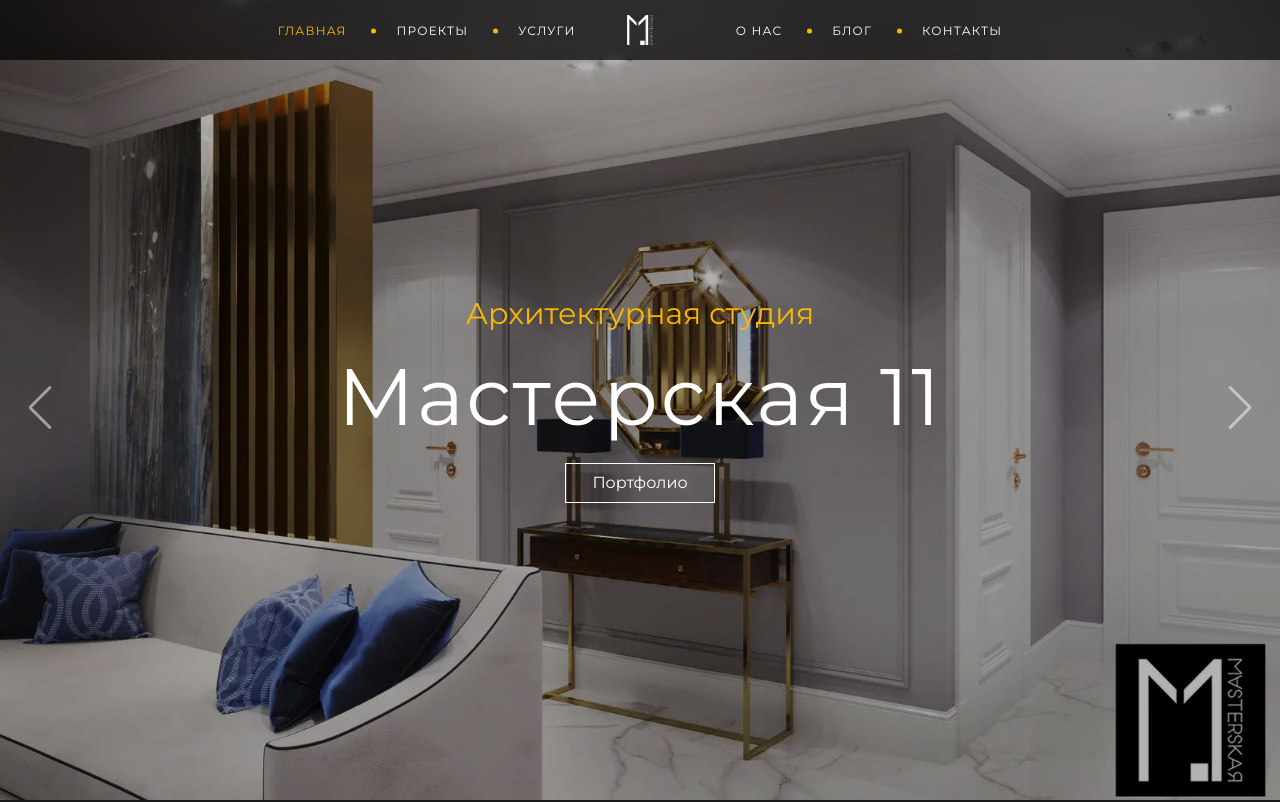
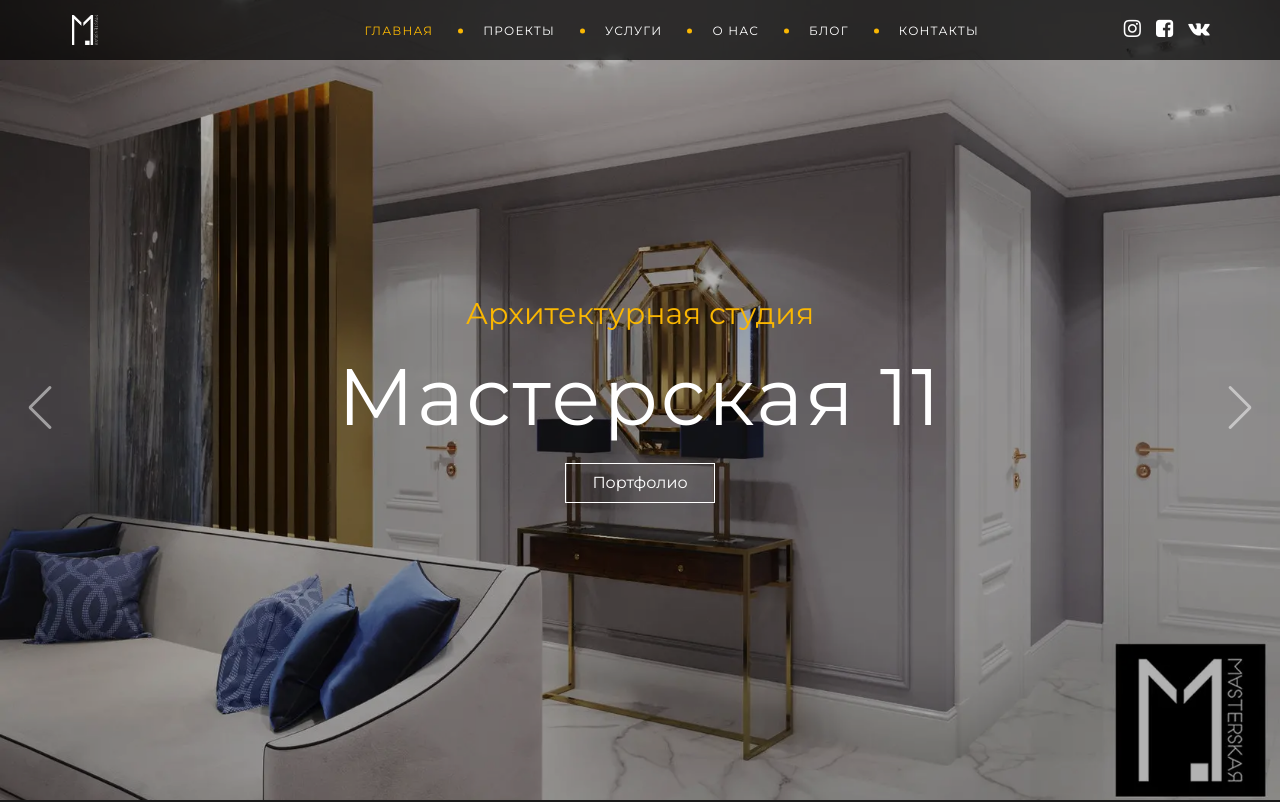
Before and after one commit to alexvas84/masterskaya, a plain HTML site: page index.html in a window 1280 px wide. Shown: the top 802 px of the page. Drawn offline with nearby package versions, Linux system fonts and the light colour scheme; files whose address does not match are found by name.

Commit message:
add header social

```diff
--- a/css/style.css
+++ b/css/style.css
@@ -980,23 +980,26 @@ sup {
   font-size: 12px;
 }
 
-.header__inner {
+.header {
   position: fixed;
   left: 0;
   top: 0;
   width: 100%;
-  display: -webkit-box;
-  display: -ms-flexbox;
-  display: flex;
-  -webkit-box-pack: center;
-      -ms-flex-pack: center;
-          justify-content: center;
+  background-color: rgba(0, 0, 0, 0.7);
+  z-index: 50;
+}
+
+.header__inner {
+  height: 60px;
+  display: -webkit-box;
+  display: -ms-flexbox;
+  display: flex;
+  -webkit-box-pack: justify;
+      -ms-flex-pack: justify;
+          justify-content: space-between;
   -webkit-box-align: center;
       -ms-flex-align: center;
           align-items: center;
-  height: 60px;
-  z-index: 50;
-  background-color: rgba(0, 0, 0, 0.7);
 }
 
 .menu__list {
@@ -1008,10 +1011,6 @@ sup {
 .menu__list li {
   padding: 0 25px;
   position: relative;
-}
-
-.menu__list li:nth-child(3) {
-  padding: 0px 80px 0px 25px;
 }
 
 .menu__list li + li::before {
@@ -1026,14 +1025,6 @@ sup {
           transform: translateY(-50%);
   border-radius: 50%;
   background-color: #fab702;
-}
-
-.menu__list li:nth-child(4) {
-  padding: 0px 25px 0px 80px;
-}
-
-.menu__list li:nth-child(4)::before {
-  background-color: transparent;
 }
 
 .menu__list a {
@@ -1074,13 +1065,8 @@ sup {
 
 .header__logo {
   height: 30px;
-  position: absolute;
-  left: 50%;
-  top: 50%;
-  -webkit-transform: translate(-50%, -50%);
-      -ms-transform: translate(-50%, -50%);
-          transform: translate(-50%, -50%);
   overflow: hidden;
+  width: 30px;
 }
 
 .header__logo img {
@@ -1088,6 +1074,21 @@ sup {
      object-fit: contain;
   height: 100%;
   width: 100%;
+}
+
+.header__social {
+  display: -webkit-inline-box;
+  display: -ms-inline-flexbox;
+  display: inline-flex;
+}
+
+.header__social li + li {
+  margin-left: 15px;
+}
+
+.header__social-link::before {
+  color: #fff;
+  font-size: 20px;
 }
 
 .slider {
--- a/index.html
+++ b/index.html
@@ -18,6 +18,9 @@
 			<header class="header">
 	<div class="container">
 		<div class="header__inner">
+			<a href="#" class="header__logo">
+				<picture><source srcset="img/logo.webp" type="image/webp"><img src="img/logo.png" alt="" /></picture>
+			</a>
 			<div class="header-menu__icon">
 				<span></span>
 				<span></span>
@@ -33,7 +36,11 @@
 					<li><a href="#">Контакты</a></li>
 				</ul>
 			</nav>
-			<a href="#" class="header__logo"><picture><source srcset="img/logo.webp" type="image/webp"><img src="img/logo.png" alt="" /></picture></a>
+			<ul class="header__social">
+				<li><a class="header__social-link icon-instagram" href="#"></a></li>
+				<li><a class="header__social-link icon-facebook-square" href="#"></a></li>
+				<li><a class="header__social-link icon-vk" href="#"></a></li>
+			</ul>
 		</div>
 	</div>
 </header>
```
Also changed, not shown: css/style.min.css.
